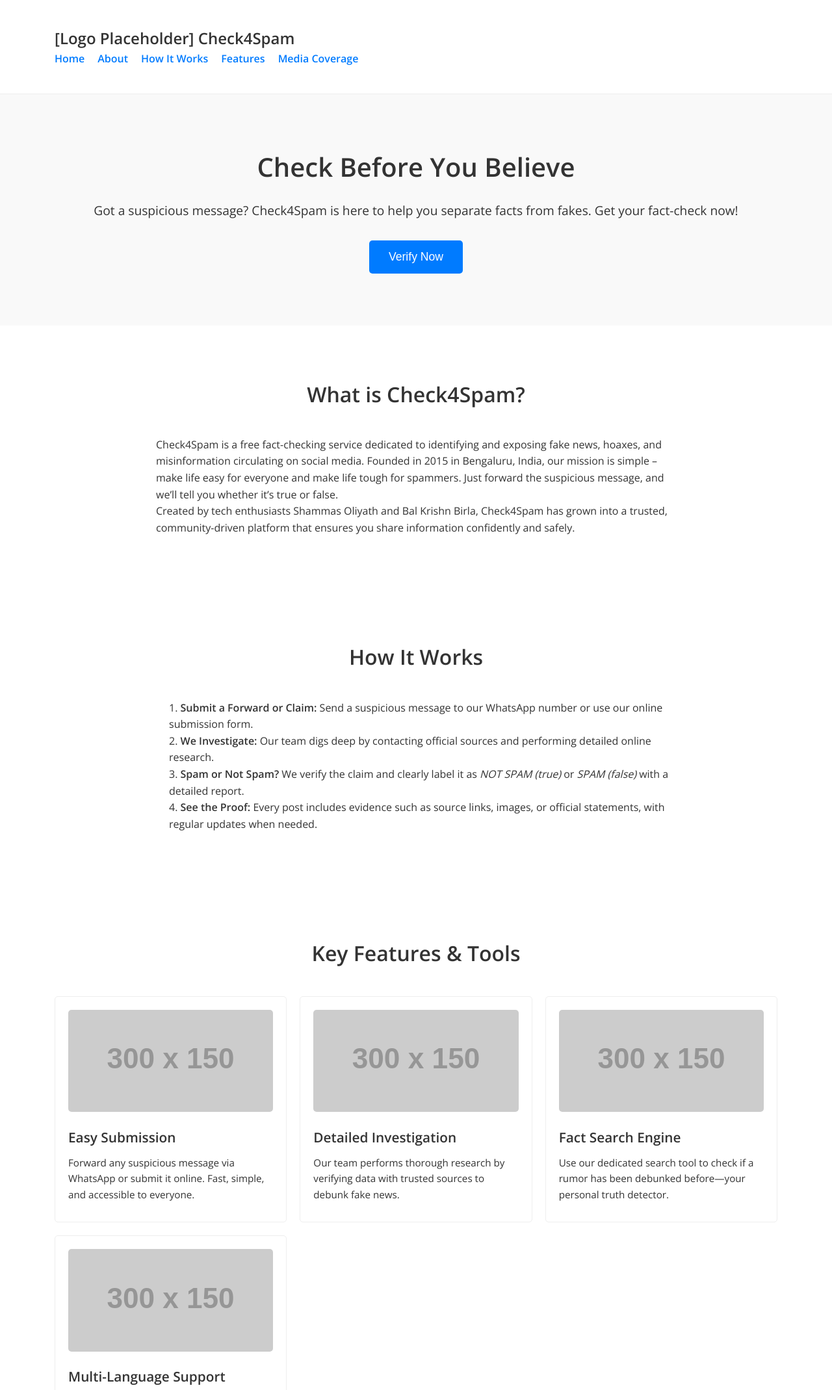
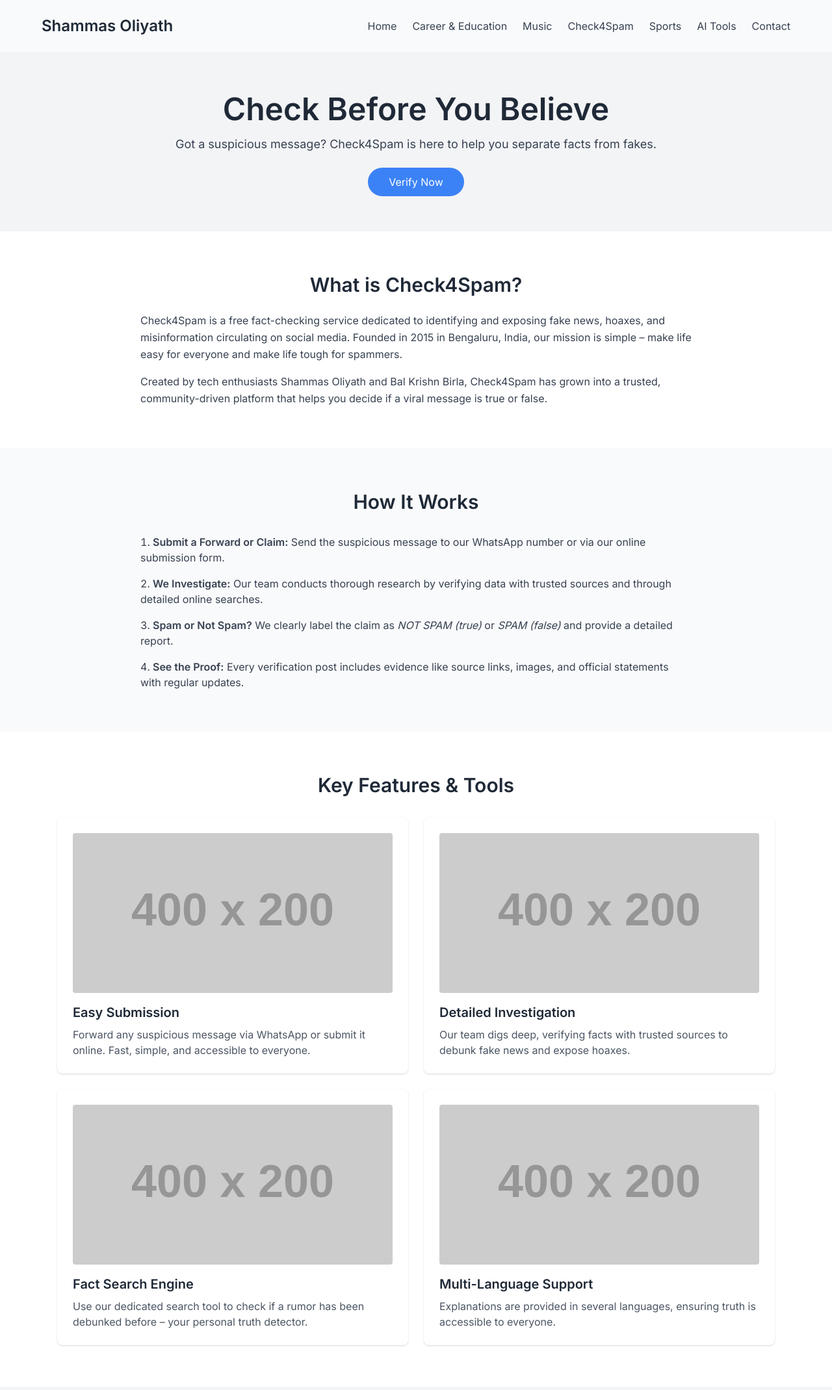
Before and after one commit to mshammas/shammasin, a plain HTML site: page check4spam.html in a window 1280 px wide. Shown: the top 2139 px of the page at 65% size. Drawn offline with nearby package versions, Linux system fonts and the light colour scheme; placeholder pictures from the web are drawn by us.

Commit message:
Update check4spam.html

```diff
--- a/check4spam.html
+++ b/check4spam.html
@@ -1,335 +1,240 @@
 <!DOCTYPE html>
 <html lang="en">
 <head>
-  <meta charset="UTF-8">
-  <meta name="viewport" content="width=device-width, initial-scale=1">
-  <title>Check4Spam – Check Before You Believe</title>
-  <link href="https://fonts.googleapis.com/css2?family=Open+Sans:wght@400;600&display=swap" rel="stylesheet">
+  <meta charset="UTF-8" />
+  <meta name="viewport" content="width=device-width, initial-scale=1.0" />
+  <title>Check4Spam | Fact-Checking – Check Before You Believe</title>
+  <link href="https://cdn.jsdelivr.net/npm/tailwindcss@2.2.19/dist/tailwind.min.css" rel="stylesheet">
+  <link href="https://fonts.googleapis.com/css2?family=Inter:wght@400;600&display=swap" rel="stylesheet">
   <style>
-    /* Global Styles & Reset */
-    * {
-      margin: 0;
-      padding: 0;
-      box-sizing: border-box;
-    }
     body {
-      font-family: 'Open Sans', sans-serif;
-      background-color: #fff;
-      color: #333;
-      line-height: 1.6;
-    }
-    a {
-      color: #007BFF;
-      text-decoration: none;
-    }
-    a:hover {
-      text-decoration: underline;
-    }
-    .container {
-      width: 90%;
-      max-width: 1200px;
-      margin: auto;
-      padding: 20px;
-    }
-    header {
-      background: #fff;
-      padding: 20px 0;
-      border-bottom: 1px solid #eee;
-      position: sticky;
-      top: 0;
-      z-index: 100;
-    }
-    header .logo {
-      font-size: 1.5rem;
-      font-weight: 600;
-    }
-    nav ul {
-      display: flex;
-      list-style: none;
-      gap: 20px;
-    }
-    nav ul li {
-      display: inline-block;
-    }
-    nav ul li a {
-      font-weight: 600;
-    }
-    /* Hero Section */
-    .hero {
-      text-align: center;
-      padding: 60px 20px;
-      background: #f9f9f9;
-    }
-    .hero h1 {
-      font-size: 2.5rem;
-      margin-bottom: 20px;
-    }
-    .hero p {
-      font-size: 1.2rem;
-      margin-bottom: 30px;
-    }
-    .cta {
-      background: #007BFF;
-      color: #fff;
-      padding: 15px 30px;
-      font-size: 1.1rem;
-      border: none;
-      border-radius: 5px;
-      cursor: pointer;
-      transition: background 0.3s;
-    }
-    .cta:hover {
-      background: #0056b3;
-    }
-    /* Section Headings */
-    section {
-      padding: 60px 0;
-    }
-    section h2 {
-      text-align: center;
-      margin-bottom: 40px;
-      font-size: 2rem;
-    }
-    /* Content Blocks */
-    .content {
-      max-width: 800px;
-      margin: auto;
-      text-align: left;
-    }
-    /* Features & Media Grid */
-    .features,
-    .media-cards {
-      display: grid;
-      grid-template-columns: repeat(auto-fit, minmax(280px, 1fr));
-      gap: 20px;
-      margin-top: 20px;
-    }
-    /* Card Styles */
-    .card {
-      background: #fff;
-      border: 1px solid #eee;
-      padding: 20px;
-      border-radius: 5px;
-      transition: box-shadow 0.3s;
-    }
-    .card:hover {
-      box-shadow: 0 0 10px rgba(0,0,0,0.1);
-    }
-    .card img {
-      width: 100%;
-      height: auto;
-      border-radius: 5px;
-      margin-bottom: 15px;
-    }
-    .card h3 {
-      font-size: 1.3rem;
-      margin-bottom: 10px;
-    }
-    .card p {
-      font-size: 0.95rem;
-      margin-bottom: 10px;
-    }
-    .card .meta {
-      font-size: 0.85rem;
-      color: #777;
-    }
-    /* Ordered List for How It Works */
-    ol {
-      margin-left: 20px;
-      list-style: decimal inside;
-    }
-    /* Responsive Navigation for Mobile */
-    @media (max-width: 768px) {
-      header, nav ul {
-        text-align: center;
-      }
-      nav ul {
-        flex-direction: column;
-        gap: 10px;
-      }
-      .hero h1 {
-        font-size: 2rem;
-      }
+      font-family: 'Inter', sans-serif;
     }
   </style>
 </head>
-<body>
-  <!-- Header & Navigation -->
-  <header>
-    <div class="container">
-      <div class="logo">[Logo Placeholder] Check4Spam</div>
-      <nav>
-        <ul>
-          <li><a href="#hero">Home</a></li>
-          <li><a href="#about">About</a></li>
-          <li><a href="#how-it-works">How It Works</a></li>
-          <li><a href="#features">Features</a></li>
-          <li><a href="#media">Media Coverage</a></li>
-        </ul>
+<body class="bg-white text-gray-800">
+  <!-- Header & Navigation (same as index) -->
+  <header class="p-6 shadow-md bg-gray-50">
+    <div class="max-w-6xl mx-auto flex justify-between items-center">
+      <a href="index.html" class="text-2xl font-bold hover:text-blue-500">Shammas Oliyath</a>
+      <button id="menu-toggle" class="md:hidden text-gray-700 focus:outline-none">
+        <svg class="w-6 h-6" fill="none" stroke="currentColor" viewBox="0 0 24 24">
+          <path stroke-linecap="round" stroke-linejoin="round" stroke-width="2"
+                d="M4 6h16M4 12h16M4 18h16"/>
+        </svg>
+      </button>
+      <nav id="menu" class="hidden md:flex md:space-x-6 text-gray-700 font-medium">
+        <a href="index.html" class="hover:text-blue-500">Home</a>
+        <a href="career.html" class="hover:text-blue-500">Career & Education</a>
+        <a href="music.html" class="hover:text-blue-500">Music</a>
+        <a href="check4spam.html" class="hover:text-blue-500">Check4Spam</a>
+        <a href="sports.html" class="hover:text-blue-500">Sports</a>
+        <a href="https://tools.shammas.in" target="_blank" class="hover:text-blue-500">AI Tools</a>
+        <a href="contact.html" class="hover:text-blue-500">Contact</a>
       </nav>
+    </div>
+    <div id="mobile-menu" class="md:hidden hidden mt-4 space-y-2 text-center text-gray-700 font-medium">
+      <a href="index.html" class="block hover:text-blue-500">Home</a>
+      <a href="career.html" class="block hover:text-blue-500">Career & Education</a>
+      <a href="music.html" class="block hover:text-blue-500">Music</a>
+      <a href="check4spam.html" class="block hover:text-blue-500">Check4Spam</a>
+      <a href="sports.html" class="block hover:text-blue-500">Sports</a>
+      <a href="https://tools.shammas.in" target="_blank" class="block hover:text-blue-500">AI Tools</a>
+      <a href="contact.html" class="block hover:text-blue-500">Contact</a>
     </div>
   </header>
 
   <!-- Hero Section -->
-  <section class="hero" id="hero">
-    <div class="container">
-      <h1>Check Before You Believe</h1>
-      <p>Got a suspicious message? Check4Spam is here to help you separate facts from fakes. Get your fact-check now!</p>
-      <button class="cta">Verify Now</button>
+  <section id="hero" class="bg-gray-100 py-16">
+    <div class="max-w-6xl mx-auto px-6 text-center">
+      <h1 class="text-4xl md:text-5xl font-bold mb-4">Check Before You Believe</h1>
+      <p class="text-lg text-gray-700 mb-8">
+        Got a suspicious message? Check4Spam is here to help you separate facts from fakes.
+      </p>
+      <a href="#verify" class="bg-blue-500 hover:bg-blue-600 text-white py-3 px-8 rounded-full font-medium transition">
+        Verify Now
+      </a>
     </div>
   </section>
 
   <!-- About Section -->
-  <section id="about">
-    <div class="container">
-      <h2>What is Check4Spam?</h2>
-      <div class="content">
-        <p>
-          Check4Spam is a free fact-checking service dedicated to identifying and exposing fake news, hoaxes, and misinformation circulating on social media. Founded in 2015 in Bengaluru, India, our mission is simple – make life easy for everyone and make life tough for spammers. Just forward the suspicious message, and we’ll tell you whether it’s true or false.
-        </p>
-        <p>
-          Created by tech enthusiasts Shammas Oliyath and Bal Krishn Birla, Check4Spam has grown into a trusted, community-driven platform that ensures you share information confidently and safely.
-        </p>
-      </div>
+  <section id="about" class="py-16">
+    <div class="max-w-4xl mx-auto px-6">
+      <h2 class="text-3xl font-semibold text-center mb-6">What is Check4Spam?</h2>
+      <p class="text-gray-700 leading-relaxed mb-4">
+        Check4Spam is a free fact-checking service dedicated to identifying and exposing fake news, hoaxes, and misinformation circulating on social media. Founded in 2015 in Bengaluru, India, our mission is simple – make life easy for everyone and make life tough for spammers.
+      </p>
+      <p class="text-gray-700 leading-relaxed">
+        Created by tech enthusiasts Shammas Oliyath and Bal Krishn Birla, Check4Spam has grown into a trusted, community-driven platform that helps you decide if a viral message is true or false.
+      </p>
     </div>
   </section>
 
   <!-- How It Works Section -->
-  <section id="how-it-works">
-    <div class="container">
-      <h2>How It Works</h2>
-      <div class="content">
-        <ol>
-          <li><strong>Submit a Forward or Claim:</strong> Send a suspicious message to our WhatsApp number or use our online submission form.</li>
-          <li><strong>We Investigate:</strong> Our team digs deep by contacting official sources and performing detailed online research.</li>
-          <li><strong>Spam or Not Spam?</strong> We verify the claim and clearly label it as <em>NOT SPAM (true)</em> or <em>SPAM (false)</em> with a detailed report.</li>
-          <li><strong>See the Proof:</strong> Every post includes evidence such as source links, images, or official statements, with regular updates when needed.</li>
-        </ol>
-      </div>
+  <section id="how-it-works" class="bg-gray-50 py-16">
+    <div class="max-w-4xl mx-auto px-6">
+      <h2 class="text-3xl font-semibold text-center mb-8">How It Works</h2>
+      <ol class="list-decimal list-inside text-gray-700 space-y-4">
+        <li>
+          <span class="font-semibold">Submit a Forward or Claim:</span>
+          Send the suspicious message to our WhatsApp number or via our online submission form.
+        </li>
+        <li>
+          <span class="font-semibold">We Investigate:</span>
+          Our team conducts thorough research by verifying data with trusted sources and through detailed online searches.
+        </li>
+        <li>
+          <span class="font-semibold">Spam or Not Spam?</span>
+          We clearly label the claim as <em>NOT SPAM (true)</em> or <em>SPAM (false)</em> and provide a detailed report.
+        </li>
+        <li>
+          <span class="font-semibold">See the Proof:</span>
+          Every verification post includes evidence like source links, images, and official statements with regular updates.
+        </li>
+      </ol>
     </div>
   </section>
 
   <!-- Features & Tools Section -->
-  <section id="features">
-    <div class="container">
-      <h2>Key Features & Tools</h2>
-      <div class="features">
-        <div class="card">
-          <img src="https://via.placeholder.com/300x150?text=WhatsApp+Icon" alt="WhatsApp Icon">
-          <h3>Easy Submission</h3>
-          <p>Forward any suspicious message via WhatsApp or submit it online. Fast, simple, and accessible to everyone.</p>
+  <section id="features" class="py-16">
+    <div class="max-w-6xl mx-auto px-6">
+      <h2 class="text-3xl font-semibold text-center mb-8">Key Features & Tools</h2>
+      <div class="grid grid-cols-1 md:grid-cols-2 gap-6">
+        <!-- Feature Card 1 -->
+        <div class="bg-white p-6 shadow rounded-lg hover:shadow-lg transition">
+          <img src="https://via.placeholder.com/400x200?text=WhatsApp+Icon" alt="WhatsApp Icon" class="w-full h-auto rounded mb-4">
+          <h3 class="text-xl font-semibold mb-2">Easy Submission</h3>
+          <p class="text-gray-600">
+            Forward any suspicious message via WhatsApp or submit it online. Fast, simple, and accessible to everyone.
+          </p>
         </div>
-        <div class="card">
-          <img src="https://via.placeholder.com/300x150?text=Investigation" alt="Investigation Icon">
-          <h3>Detailed Investigation</h3>
-          <p>Our team performs thorough research by verifying data with trusted sources to debunk fake news.</p>
+        <!-- Feature Card 2 -->
+        <div class="bg-white p-6 shadow rounded-lg hover:shadow-lg transition">
+          <img src="https://via.placeholder.com/400x200?text=Investigation" alt="Investigation Icon" class="w-full h-auto rounded mb-4">
+          <h3 class="text-xl font-semibold mb-2">Detailed Investigation</h3>
+          <p class="text-gray-600">
+            Our team digs deep, verifying facts with trusted sources to debunk fake news and expose hoaxes.
+          </p>
         </div>
-        <div class="card">
-          <img src="https://via.placeholder.com/300x150?text=Fact+Search" alt="Fact Search Icon">
-          <h3>Fact Search Engine</h3>
-          <p>Use our dedicated search tool to check if a rumor has been debunked before—your personal truth detector.</p>
+        <!-- Feature Card 3 -->
+        <div class="bg-white p-6 shadow rounded-lg hover:shadow-lg transition">
+          <img src="https://via.placeholder.com/400x200?text=Fact+Search" alt="Fact Search Icon" class="w-full h-auto rounded mb-4">
+          <h3 class="text-xl font-semibold mb-2">Fact Search Engine</h3>
+          <p class="text-gray-600">
+            Use our dedicated search tool to check if a rumor has been debunked before – your personal truth detector.
+          </p>
         </div>
-        <div class="card">
-          <img src="https://via.placeholder.com/300x150?text=Multi-Language" alt="Multi-Language Icon">
-          <h3>Multi-Language Support</h3>
-          <p>Explanations are provided in several languages, ensuring truth is accessible to everyone across India and beyond.</p>
+        <!-- Feature Card 4 -->
+        <div class="bg-white p-6 shadow rounded-lg hover:shadow-lg transition">
+          <img src="https://via.placeholder.com/400x200?text=Multi-Language" alt="Multi-Language Icon" class="w-full h-auto rounded mb-4">
+          <h3 class="text-xl font-semibold mb-2">Multi-Language Support</h3>
+          <p class="text-gray-600">
+            Explanations are provided in several languages, ensuring truth is accessible to everyone.
+          </p>
         </div>
       </div>
     </div>
   </section>
 
   <!-- Media Coverage Section -->
-  <section id="media">
-    <div class="container">
-      <h2>Media Coverage</h2>
-      <div class="media-cards">
+  <section id="media" class="bg-gray-100 py-16">
+    <div class="max-w-6xl mx-auto px-6">
+      <h2 class="text-3xl font-semibold text-center mb-8">Media Coverage</h2>
+      <div class="grid grid-cols-1 md:grid-cols-2 lg:grid-cols-3 gap-6">
         <!-- Media Card 1 -->
-        <div class="card">
-          <img src="https://via.placeholder.com/300x150?text=BuzzFeed" alt="BuzzFeed">
-          <h3>
-            <a href="https://www.buzzfeed.com/pranavdixit/this-website-wants-to-be-the-snopes-of-whatsapp-hoaxes-in-in">
+        <div class="bg-white p-6 shadow rounded-lg hover:shadow-lg transition">
+          <img src="https://via.placeholder.com/400x200?text=BuzzFeed" alt="BuzzFeed" class="w-full h-auto rounded mb-4">
+          <h3 class="text-xl font-semibold mb-2">
+            <a href="https://www.buzzfeed.com/pranavdixit/this-website-wants-to-be-the-snopes-of-whatsapp-hoaxes-in-in" class="hover:text-blue-500">
               This Website Wants To Be The Snopes Of WhatsApp Hoaxes In India
             </a>
           </h3>
-          <p>
-            BuzzFeed News profiled our founders and their fight against fake news, dubbing us the aspiring “Snopes of India.”
+          <p class="text-gray-600 mb-2">
+            BuzzFeed News profiled our founders, dubbing us the “Snopes of India” for fighting fake news.
           </p>
-          <div class="meta">BuzzFeed News | Feb 4, 2017</div>
+          <div class="text-gray-500 text-sm">BuzzFeed News | Feb 4, 2017</div>
         </div>
         <!-- Media Card 2 -->
-        <div class="card">
-          <img src="https://via.placeholder.com/300x150?text=Economic+Times" alt="Economic Times">
-          <h3>
-            <a href="https://economictimes.indiatimes.com/magazines/panache/in-a-post-truth-world-check4spam-can-help-you-sift-fake-news/articleshow/57287228.cms">
+        <div class="bg-white p-6 shadow rounded-lg hover:shadow-lg transition">
+          <img src="https://via.placeholder.com/400x200?text=Economic+Times" alt="Economic Times" class="w-full h-auto rounded mb-4">
+          <h3 class="text-xl font-semibold mb-2">
+            <a href="https://economictimes.indiatimes.com/magazines/panache/in-a-post-truth-world-check4spam-can-help-you-sift-fake-news/articleshow/57287228.cms" class="hover:text-blue-500">
               In a post-truth world, ‘Check4Spam’ can help you sift fake news
             </a>
           </h3>
-          <p>
+          <p class="text-gray-600 mb-2">
             The Economic Times highlights our approach and our response to over 100 verification requests daily.
           </p>
-          <div class="meta">The Economic Times (Panache) | Feb 23, 2017</div>
+          <div class="text-gray-500 text-sm">The Economic Times (Panache) | Feb 23, 2017</div>
         </div>
         <!-- Media Card 3 -->
-        <div class="card">
-          <img src="https://via.placeholder.com/300x150?text=The+News+Minute" alt="The News Minute">
-          <h3>
-            <a href="https://www.thenewsminute.com/karnataka/meet-bengaluru-duo-cross-checking-social-media-forwards-and-fighting-fake-news-57222">
+        <div class="bg-white p-6 shadow rounded-lg hover:shadow-lg transition">
+          <img src="https://via.placeholder.com/400x200?text=The+News+Minute" alt="The News Minute" class="w-full h-auto rounded mb-4">
+          <h3 class="text-xl font-semibold mb-2">
+            <a href="https://www.thenewsminute.com/karnataka/meet-bengaluru-duo-cross-checking-social-media-forwards-and-fighting-fake-news-57222" class="hover:text-blue-500">
               Meet the Bengaluru duo cross-checking social media forwards and fighting fake news
             </a>
           </h3>
-          <p>
-            An early profile showcasing how our team verifies suspicious claims from viral posts and WhatsApp forwards.
+          <p class="text-gray-600 mb-2">
+            An early profile showcasing how our team verifies suspicious claims from viral posts.
           </p>
-          <div class="meta">The News Minute | Feb 13, 2017</div>
+          <div class="text-gray-500 text-sm">The News Minute | Feb 13, 2017</div>
         </div>
         <!-- Media Card 4 -->
-        <div class="card">
-          <img src="https://via.placeholder.com/300x150?text=The+Better+India" alt="The Better India">
-          <h3>
-            <a href="https://thebetterindia.com/87670/check4spam-techies-bengaluru-fake-news-internet-spam/">
+        <div class="bg-white p-6 shadow rounded-lg hover:shadow-lg transition">
+          <img src="https://via.placeholder.com/400x200?text=The+Better+India" alt="The Better India" class="w-full h-auto rounded mb-4">
+          <h3 class="text-xl font-semibold mb-2">
+            <a href="https://thebetterindia.com/87670/check4spam-techies-bengaluru-fake-news-internet-spam/" class="hover:text-blue-500">
               These Two Techies From Bengaluru Are Busting Fake News and Exposing Spam on the Internet
             </a>
           </h3>
-          <p>
-            The Better India shares how our founders tackle over 100+ verification requests daily to bust viral hoaxes.
+          <p class="text-gray-600 mb-2">
+            The Better India shares our story of tackling over 100+ verification requests daily.
           </p>
-          <div class="meta">The Better India | Feb 18, 2017</div>
+          <div class="text-gray-500 text-sm">The Better India | Feb 18, 2017</div>
         </div>
         <!-- Media Card 5 -->
-        <div class="card">
-          <img src="https://via.placeholder.com/300x150?text=NPR" alt="NPR">
-          <h3>
-            <a href="https://www.npr.org/sections/goatsandsoda/2017/05/12/526687362/fake-medical-news-can-now-be-fact-checked-in-india">
+        <div class="bg-white p-6 shadow rounded-lg hover:shadow-lg transition">
+          <img src="https://via.placeholder.com/400x200?text=NPR" alt="NPR" class="w-full h-auto rounded mb-4">
+          <h3 class="text-xl font-semibold mb-2">
+            <a href="https://www.npr.org/sections/goatsandsoda/2017/05/12/526687362/fake-medical-news-can-now-be-fact-checked-in-india" class="hover:text-blue-500">
               Fake Medical News Can Now Be Fact-Checked In India
             </a>
           </h3>
-          <p>
-            NPR features our work in combating dangerous health misinformation by verifying dubious medical claims.
+          <p class="text-gray-600 mb-2">
+            NPR features our work in debunking dangerous health misinformation.
           </p>
-          <div class="meta">NPR – Goats and Soda | May 12, 2017</div>
+          <div class="text-gray-500 text-sm">NPR – Goats and Soda | May 12, 2017</div>
         </div>
-        <!-- Media Card 6 (Non-English Example) -->
-        <div class="card">
-          <img src="https://via.placeholder.com/300x150?text=NDTV+Khabar" alt="NDTV Khabar">
-          <h3>
-            <a href="https://khabar.ndtv.com/news/zara-hatke/viral-video-reality-will-tell-you-check4spam-website-fake-news-1669528">
+        <!-- Media Card 6 (Non-English) -->
+        <div class="bg-white p-6 shadow rounded-lg hover:shadow-lg transition">
+          <img src="https://via.placeholder.com/400x200?text=NDTV+Khabar" alt="NDTV Khabar" class="w-full h-auto rounded mb-4">
+          <h3 class="text-xl font-semibold mb-2">
+            <a href="https://khabar.ndtv.com/news/zara-hatke/viral-video-reality-will-tell-you-check4spam-website-fake-news-1669528" class="hover:text-blue-500">
               वायरल वीडियो की सच्चाई बताएगी Check4Spam वेबसाइट
             </a>
           </h3>
-          <p>
-            (Translation: "Check4Spam website will tell you the truth of viral videos.") NDTV Khabar introduces our service for non-English speakers.
+          <p class="text-gray-600 mb-2">
+            (Translation: "Check4Spam website will tell you the truth of viral videos.") NDTV Khabar brings our service to non-English audiences.
           </p>
-          <div class="meta">NDTV Khabar (Hindi) | Apr 6, 2017</div>
+          <div class="text-gray-500 text-sm">NDTV Khabar (Hindi) | Apr 6, 2017</div>
         </div>
       </div>
     </div>
   </section>
 
   <!-- Footer -->
-  <footer style="background: #f9f9f9; padding: 20px 0; text-align: center;">
-    <div class="container">
-      <p>&copy; 2025 Check4Spam. All Rights Reserved.</p>
-    </div>
+  <footer class="mt-16 py-6 bg-gray-100 text-center text-gray-500 text-sm">
+    &copy; 2025 Shammas Oliyath. All rights reserved.
   </footer>
+
+  <script>
+    const toggle = document.getElementById('menu-toggle');
+    const mobileMenu = document.getElementById('mobile-menu');
+
+    toggle.addEventListener('click', () => {
+      mobileMenu.classList.toggle('hidden');
+    });
+  </script>
 </body>
 </html>
```
